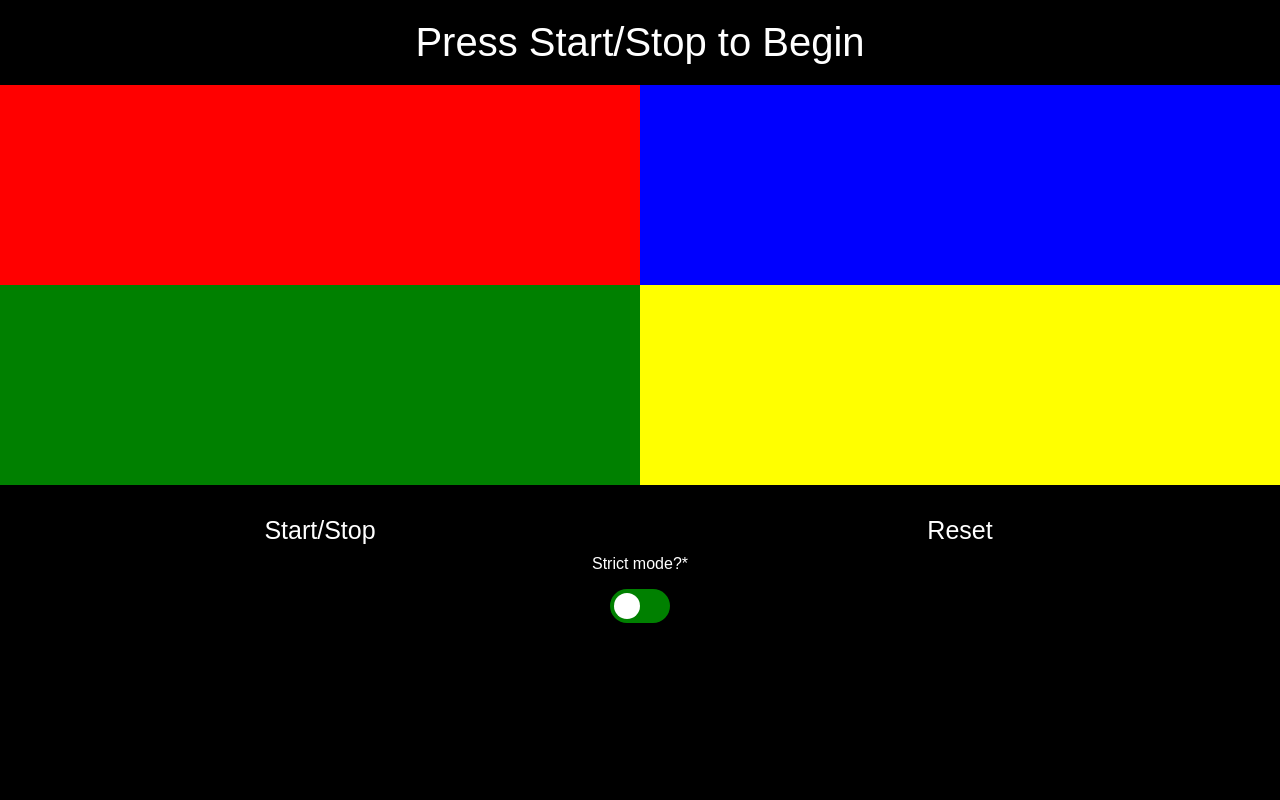
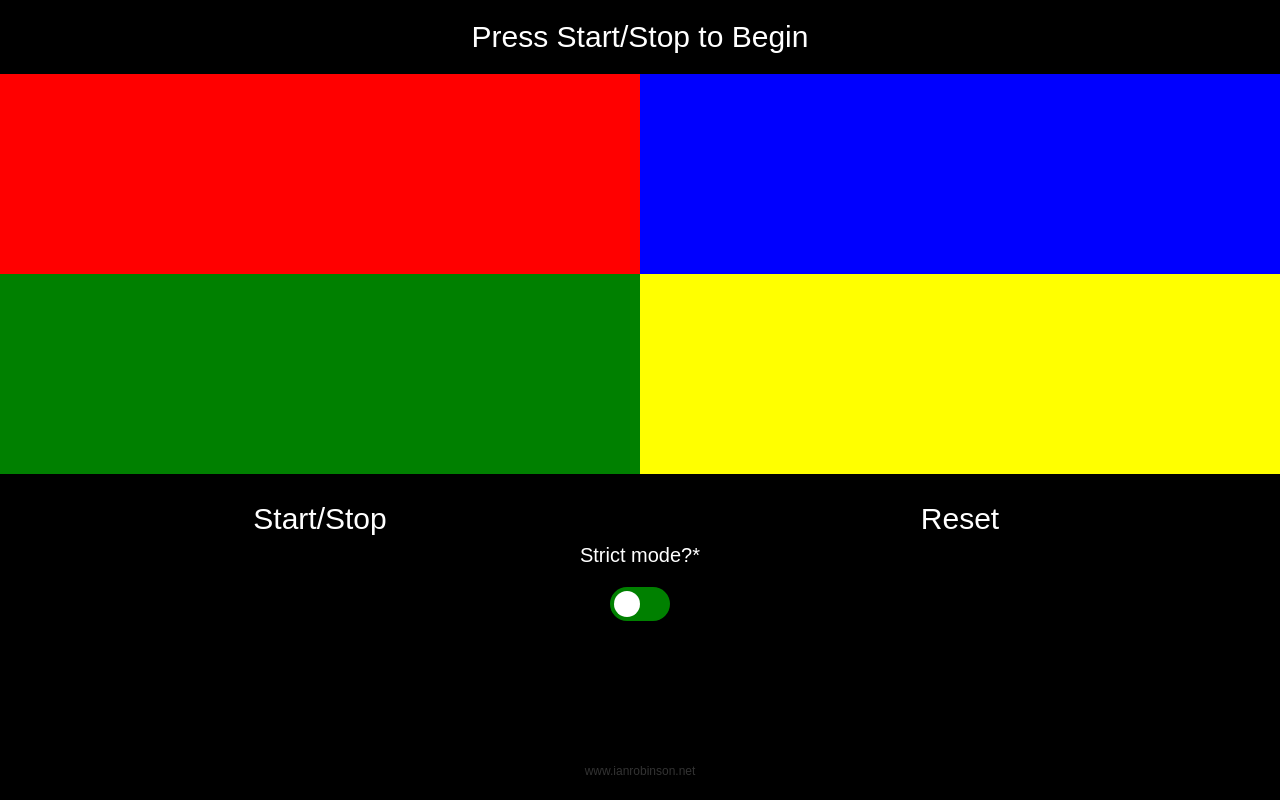
Before and after one commit to iarobinson/simonSays, a plain HTML site: page index.html in a window 1280 px wide. Drawn offline with Linux system fonts and the light colour scheme.

Commit message:
Final refactoring and css tweaks to make it cleaner

```diff
--- a/index.html
+++ b/index.html
@@ -30,4 +30,7 @@
     </label>
   </center>
 </body>
+<footer>
+  <p id="footerText"><a href="ianrobinson.net" target="_blank">www.ianrobinson.net</a></p>
+</footer>
 </html>
--- a/stylesheet.css
+++ b/stylesheet.css
@@ -12,11 +12,12 @@ body {
 
 p {
   color: white;
+  font-size: 20px;
 }
 
-/* .mainGameButton:hover {
-  opacity: .8;
-} */
+.mainGameButton:hover {
+  opacity: .9;
+}
 
 #r { background-color: red; }
 #b { background-color: blue; }
@@ -30,13 +31,12 @@ button {
   width: 50%;
   float: left;
   height: 50px;
-  font-size: 25px;
+  font-size: 30px;
   margin: 20px 0px 0px 0px;
   border: none;
   background-color: black;
   padding: 0px 0px 0px 0px;
   color: white;
-
 }
 
 button:active {
@@ -58,19 +58,14 @@ button.active {
 }
 
 #completedLevels {
-  font-size: 40px;
-  margin: 20px 0px 20px 0px;
+  font-size: 30px;
+  margin: 20px 20px 20px 20px;
   /* The below CSS is aimed at centering the element on buttons */
   /* position: absolute;
   left: 200px;
   top: 100px;
   z-index: 1;
   color: white; */
-}
-
-#strictMode {
-  font-size: 40px;
-  margin: 0px 0px 0px 0px;
 }
 
 /* Related to the switch that turns on strict mode */
@@ -129,3 +124,22 @@ input:checked + .slider:before {
 .slider.round:before {
   border-radius: 100%;
 }
+
+/* Footer CSS */
+
+footer {
+  text-align: center;
+  position: fixed;
+  width: 100%;
+  bottom: 0;
+}
+
+a {
+  font-size: 12px;
+  color: #333333;
+  text-decoration: none;
+}
+
+a:hover {
+  color: white;
+}
--- a/theBrainOfSimon.js
+++ b/theBrainOfSimon.js
@@ -18,6 +18,7 @@ var defeatSound = new Audio("sounds/soundOfVictory.mp3");
 window.onload = init;
 
 function init() {
+  console.log("Thank you for your interest. To learn more, visit me at ianrobinson.net");
   // Assign variables to the four colored buttons
   redButton = document.getElementById("r");
   blueButton = document.getElementById("b");
```
